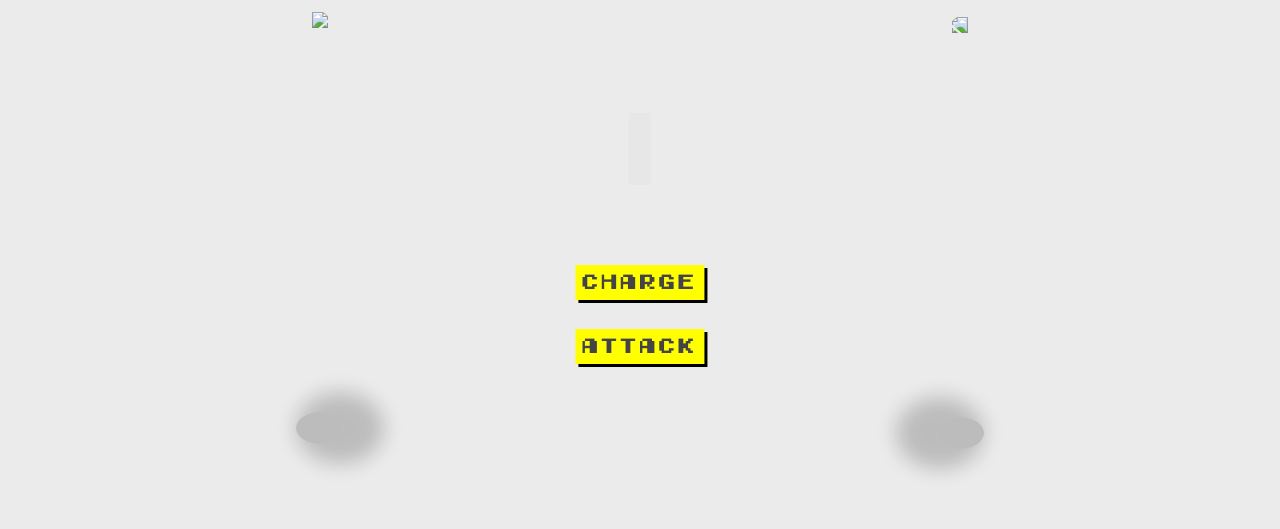
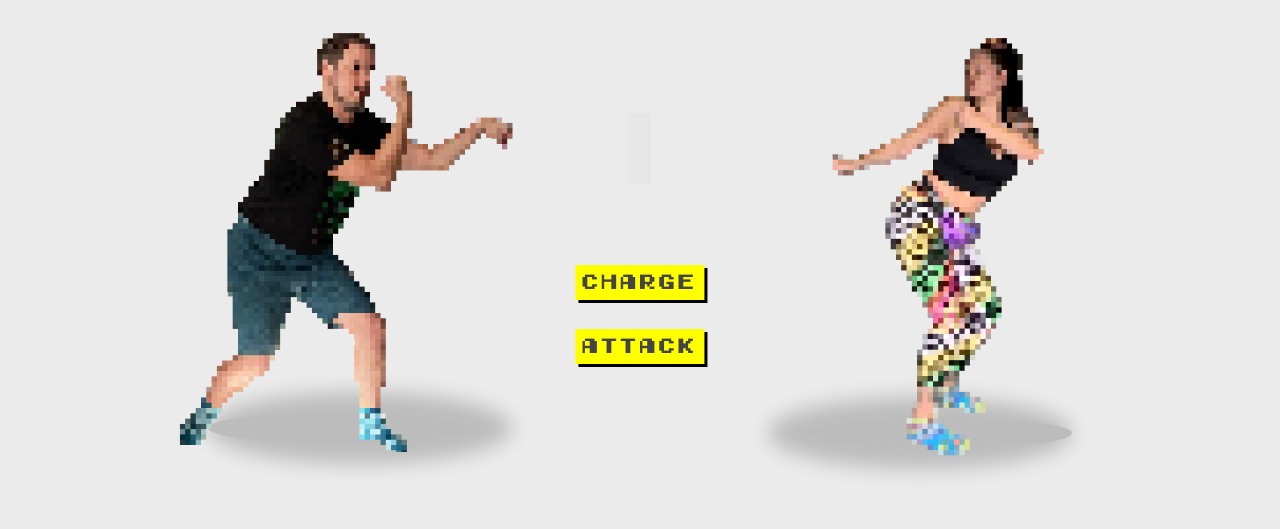
Before and after one commit to Dvorak-Tom/MostKombat, a plain HTML site: page game.html in a window 1280 px wide. Shown: the part 271-800 px from the top of the page. Drawn offline with Linux system fonts and the light colour scheme.

Commit message:
game.html bug fix

```diff
--- a/css/style.css
+++ b/css/style.css
@@ -20,7 +20,7 @@ html {
 body {
   font-family: 'pixelFont', sans-serif;
   font-weight: 400;
-  width: 1366px;
+  width: 1200px;
   color: #fff;
   text-shadow: 2px 2px 0px rgba(0, 0, 0, 1);
 }
--- a/game.html
+++ b/game.html
@@ -36,7 +36,7 @@
       <section class="player player--0 player--active ">
         <div class="p0-body">
 		<img src="images/selector.png" alt="Rotated Image" class="rotate-vertical player--0  selector--0">
-        <img class="move-element" src="p2.png" />
+        <img class="move-element" src="images/p2.png" />
 		<div class="shadow move-element"></div>
 		</div>
       </section>
@@ -45,7 +45,7 @@
 
       <div class="p1-body">
 	  <img src="images/selector.png" alt="Rotated Image" class="not-visible rotate-vertical player--1  selector--1">
-        <img class="move-element1" src="p3.png" />
+        <img class="move-element1" src="images/p3.png" />
 		<div class="shadow move-element1"></div>
       </div>
 
--- a/scripts/menu.js
+++ b/scripts/menu.js
@@ -1,5 +1,4 @@
 'use strict';
-localStorage.setItem('test', 'This is a test.');
 
 console.log('test');
 document.addEventListener('DOMContentLoaded', function () {
--- a/scripts/script.js
+++ b/scripts/script.js
@@ -166,10 +166,8 @@ function restartGame() {
 const mainBackground = document.querySelector('#main-background');
 const totalBackgrounds = 3;
 const randomNum = Math.floor(Math.random() * totalBackgrounds + 1);
-console.log(randomNum);
 
 const imagePath = `url(images/bg${randomNum}.jpg)`;
-console.log(imagePath);
 
 mainBackground.style.backgroundImage = imagePath;
 
```
Also changed, not shown: images/andorid icon.png (added).
